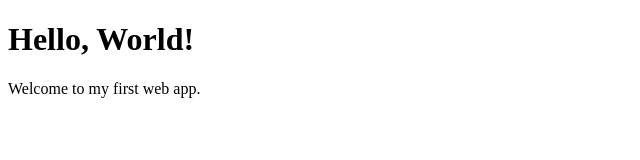
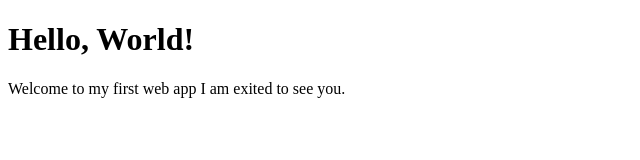
Before and after one commit to nicklasfangerfisk/oversight, a plain HTML site: page index.html in a window 1280 px wide. Shown: the whole page, without its empty margins (0-640 px from the left). Drawn offline with Linux system fonts and the light colour scheme.

Commit message:
Yeah lets gooo

```diff
--- a/index.html
+++ b/index.html
@@ -7,6 +7,6 @@
 </head>
 <body>
     <h1>Hello, World!</h1>
-    <p>Welcome to my first web app.</p>
+    <p>Welcome to my first web app I am exited to see you.</p>
 </body>
 </html>
```
